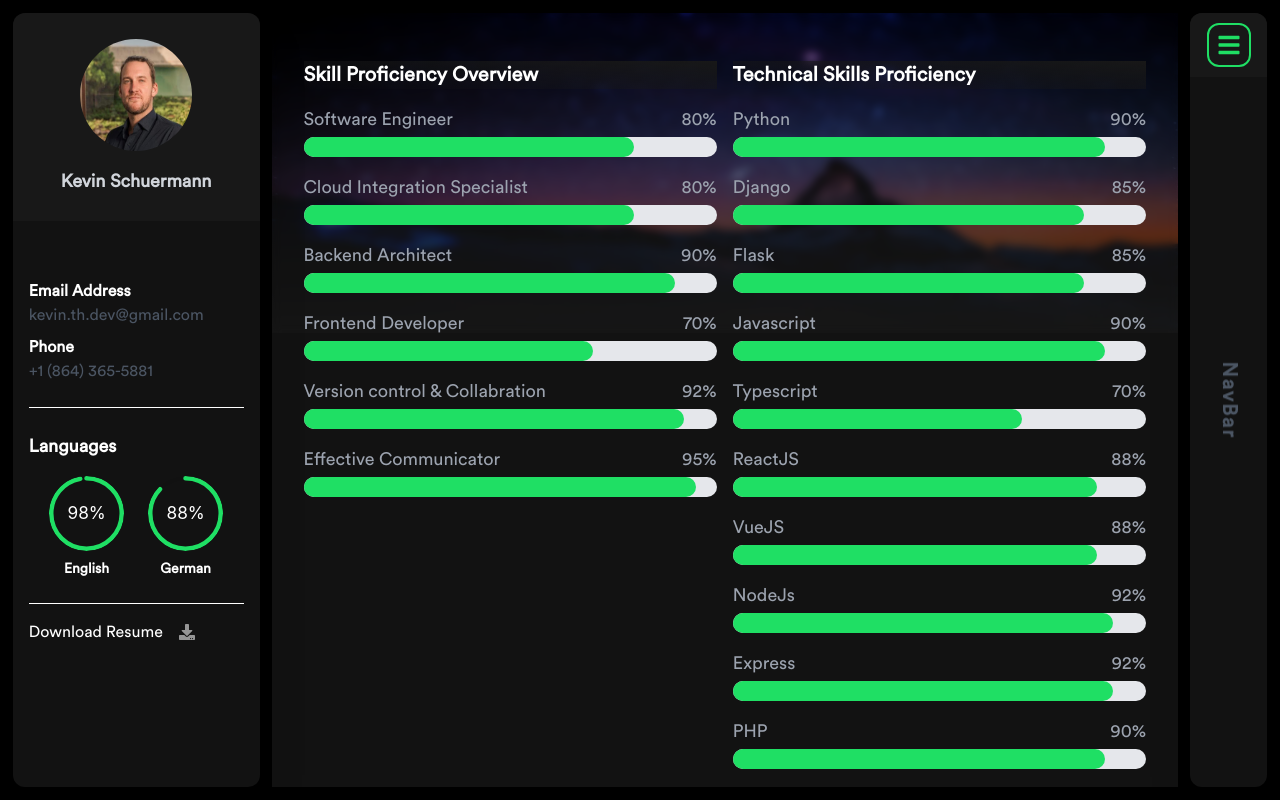
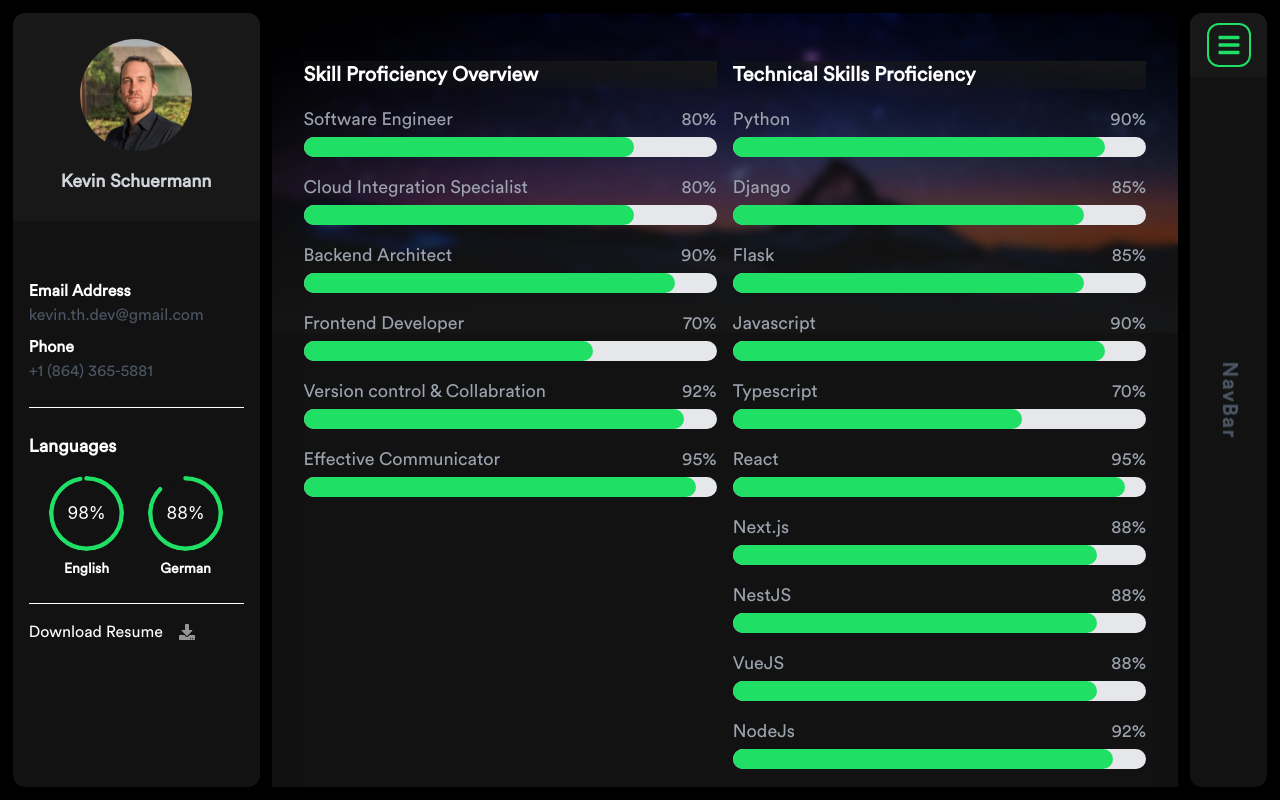
Before and after one commit to stackmaster92/kevin-schuermann-portfolio, a Next.js app: page /skill in a window 1280 px wide. Built offline with nearby package versions, Linux system fonts and the light colour scheme.

Commit message:
added some skills

```diff
--- a/constants/constants.js
+++ b/constants/constants.js
@@ -57,7 +57,15 @@ export const SKILL_LIST = [
     level: "70%",
   },
   {
-    title: "ReactJS",
+    title: "React",
+    level: "95%",
+  },
+  {
+    title: "Next.js",
+    level: "88%",
+  },
+  {
+    title: "NestJS",
     level: "88%",
   },
   {
@@ -112,6 +120,18 @@ export const SKILL_LIST = [
     title: "GraphQL",
     level: "80%",
   },
+  {
+    title: "Websocket",
+    level: "92%",
+  },
+  {
+    title: "Web3.js",
+    level: "80%",
+  },
+  {
+    title: "Solidity",
+    level: "70%",
+  },
 ];
 
 export const TECH_STACK = [
```
